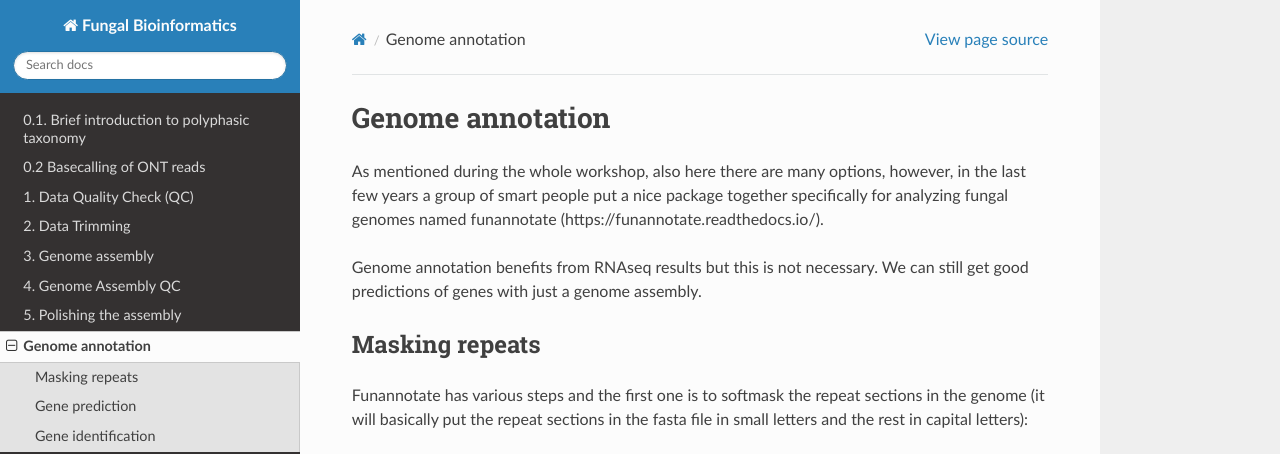
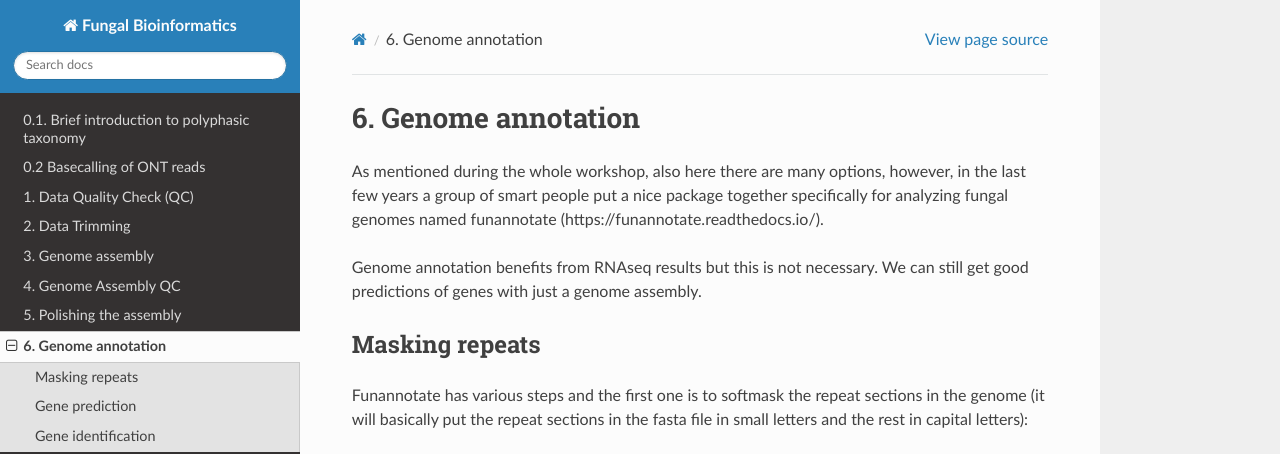
Before and after one commit to pwkooij/fungal_bioinformatics, a Sphinx documentation site: the page built from docs/source/6annotation.md, in a window 1280 px wide and 900 px high. Shown: the top 454 px of the window. Built offline with Sphinx 7.4.7 and the Read the Docs theme 3.1.0, drawn with Linux system fonts in a browser that asks for light colours.

Commit message:
minor correction

```diff
--- a/docs/source/6annotation.md
+++ b/docs/source/6annotation.md
@@ -1,4 +1,4 @@
-# Genome annotation
+# 6. Genome annotation
 As mentioned during the whole workshop, also here there are many options, however, in the last few years a group of smart people put a nice package together specifically for analyzing fungal genomes named funannotate (https://funannotate.readthedocs.io/).
 
 Genome annotation benefits from RNAseq results but this is not necessary. We can still get good predictions of genes with just a genome assembly.
```
Also changed, not shown: 1 other file.
